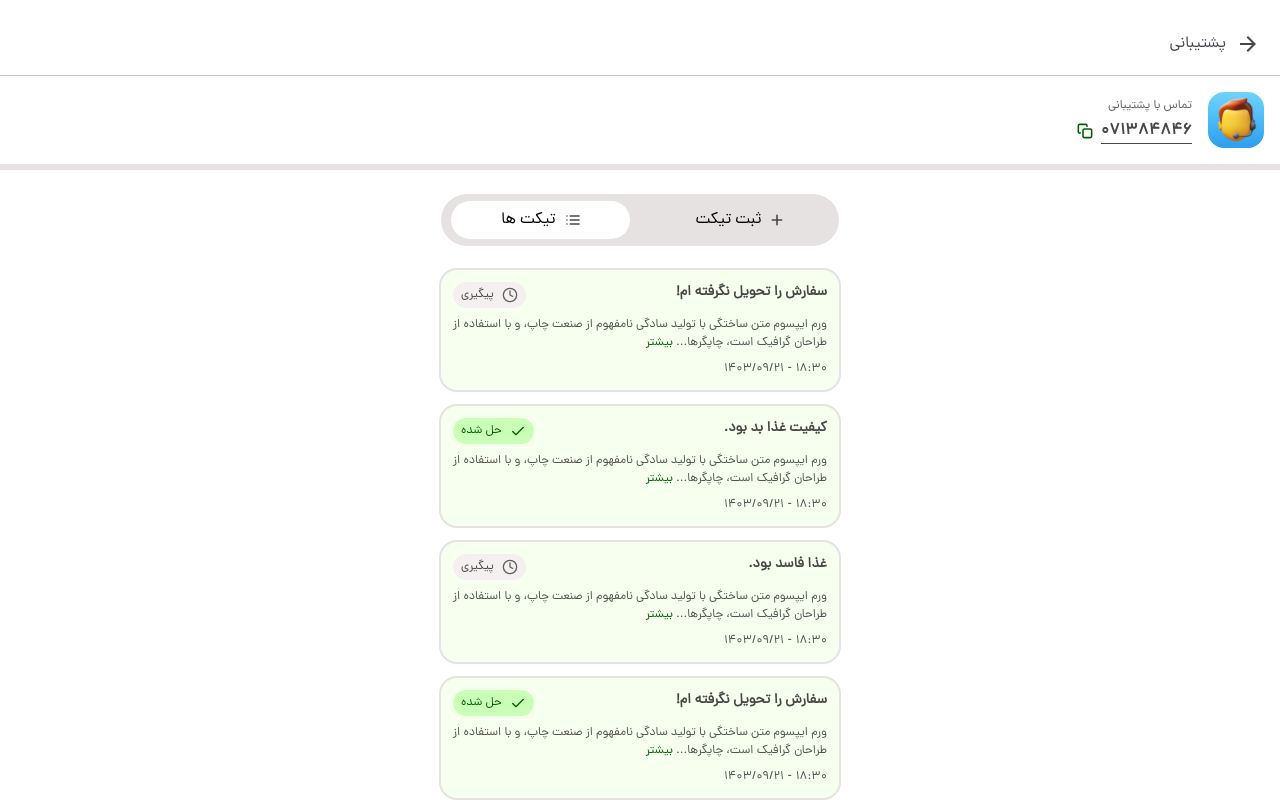
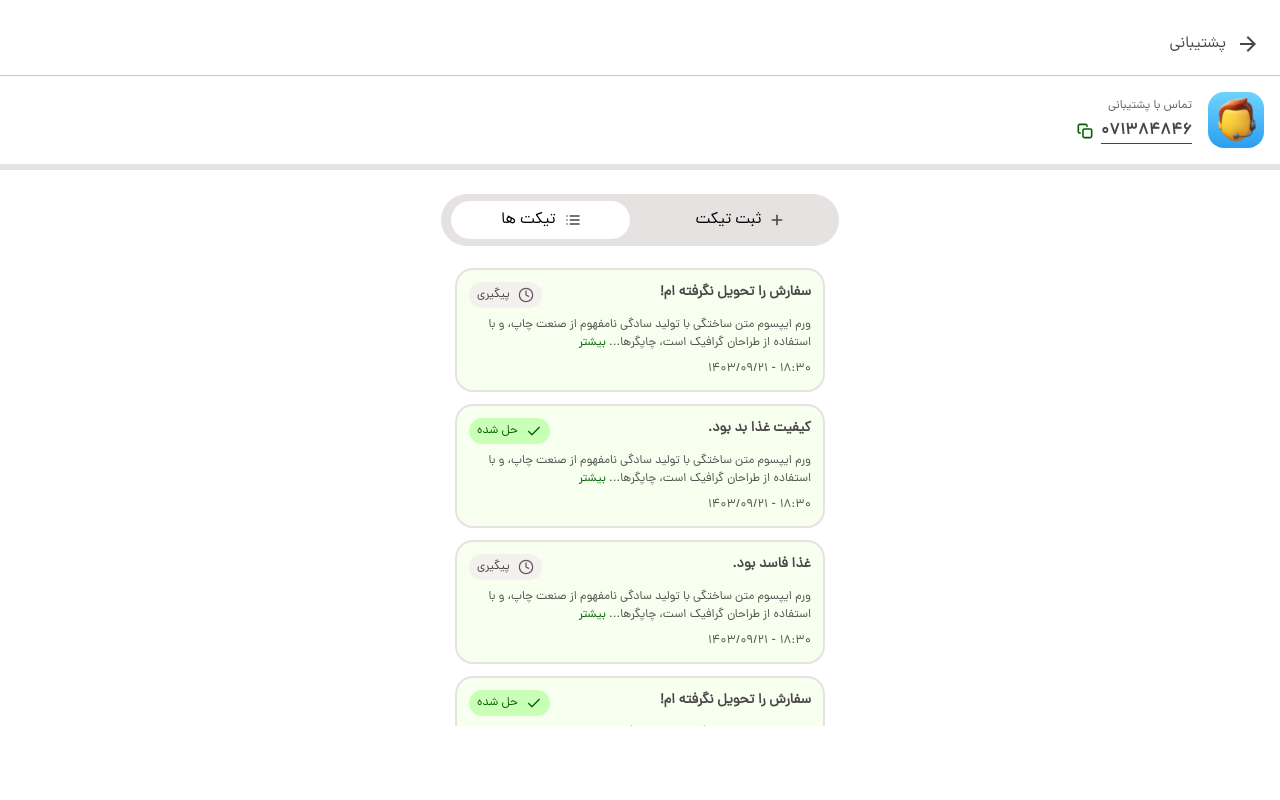
Before and after one commit to misarfehapp/misarfehMain, a Next.js app: page /userProfile/support in a window 1280 px wide. Both pictures are taken after a click on the element "تیکت ها". Shown: the top 800 px of the page. Built offline with nearby package versions, Linux system fonts and the light colour scheme.

Commit message:
added scroll area for ticket list

```diff
--- a/components/support body/TicketList.tsx
+++ b/components/support body/TicketList.tsx
@@ -3,6 +3,7 @@
 import { useState } from "react";
 import CheckIcon from "../input/CheckIcon";
 import ClockIcon from "./ClockIcon";
+import { ScrollArea } from "../ui/scroll-area";
 
 const tickets = [
   {
@@ -61,7 +62,8 @@ const TicketList = () => {
     setIsExpanded((prev: any) => !prev);
   };
   return (
-    <div className="w-full my-6 flex flex-col justify-center items-center gap-4">
+    <ScrollArea className="h-[480px]">
+      <div className=" my-6 flex flex-col mx-4 justify-center items-center gap-4">
         {tickets.map((ticket, index) => (
           <div
             key={index}
@@ -112,6 +114,7 @@ const TicketList = () => {
           </div>
         ))}
       </div>
+    </ScrollArea>
   );
 };
 export default TicketList;
--- /dev/null
+++ b/components/ui/scroll-area.tsx
@@ -0,0 +1,48 @@
+"use client"
+
+import * as React from "react"
+import * as ScrollAreaPrimitive from "@radix-ui/react-scroll-area"
+
+import { cn } from "@/lib/utils"
+
+const ScrollArea = React.forwardRef<
+  React.ElementRef<typeof ScrollAreaPrimitive.Root>,
+  React.ComponentPropsWithoutRef<typeof ScrollAreaPrimitive.Root>
+>(({ className, children, ...props }, ref) => (
+  <ScrollAreaPrimitive.Root
+    ref={ref}
+    className={cn("relative overflow-hidden", className)}
+    {...props}
+  >
+    <ScrollAreaPrimitive.Viewport className="h-full w-full rounded-[inherit]">
+      {children}
+    </ScrollAreaPrimitive.Viewport>
+    <ScrollBar />
+    <ScrollAreaPrimitive.Corner />
+  </ScrollAreaPrimitive.Root>
+))
+ScrollArea.displayName = ScrollAreaPrimitive.Root.displayName
+
+const ScrollBar = React.forwardRef<
+  React.ElementRef<typeof ScrollAreaPrimitive.ScrollAreaScrollbar>,
+  React.ComponentPropsWithoutRef<typeof ScrollAreaPrimitive.ScrollAreaScrollbar>
+>(({ className, orientation = "vertical", ...props }, ref) => (
+  <ScrollAreaPrimitive.ScrollAreaScrollbar
+    ref={ref}
+    orientation={orientation}
+    className={cn(
+      "flex touch-none select-none transition-colors",
+      orientation === "vertical" &&
+        "h-full w-2.5 border-l border-l-transparent p-[1px]",
+      orientation === "horizontal" &&
+        "h-2.5 flex-col border-t border-t-transparent p-[1px]",
+      className
+    )}
+    {...props}
+  >
+    <ScrollAreaPrimitive.ScrollAreaThumb className="relative flex-1 rounded-full bg-light-primary dark:bg-slate-800" />
+  </ScrollAreaPrimitive.ScrollAreaScrollbar>
+))
+ScrollBar.displayName = ScrollAreaPrimitive.ScrollAreaScrollbar.displayName
+
+export { ScrollArea, ScrollBar }
--- a/package.json
+++ b/package.json
@@ -11,6 +11,7 @@
   "dependencies": {
     "@radix-ui/react-dialog": "^1.1.1",
     "@radix-ui/react-icons": "^1.3.0",
+    "@radix-ui/react-scroll-area": "^1.1.0",
     "@radix-ui/react-select": "^2.1.1",
     "class-variance-authority": "^0.7.0",
     "clsx": "^2.1.1",
```
Also changed, not shown: 1 other file (tests, documents, lock files or other folders). Lines whose indentation alone changed are shown as unchanged.
